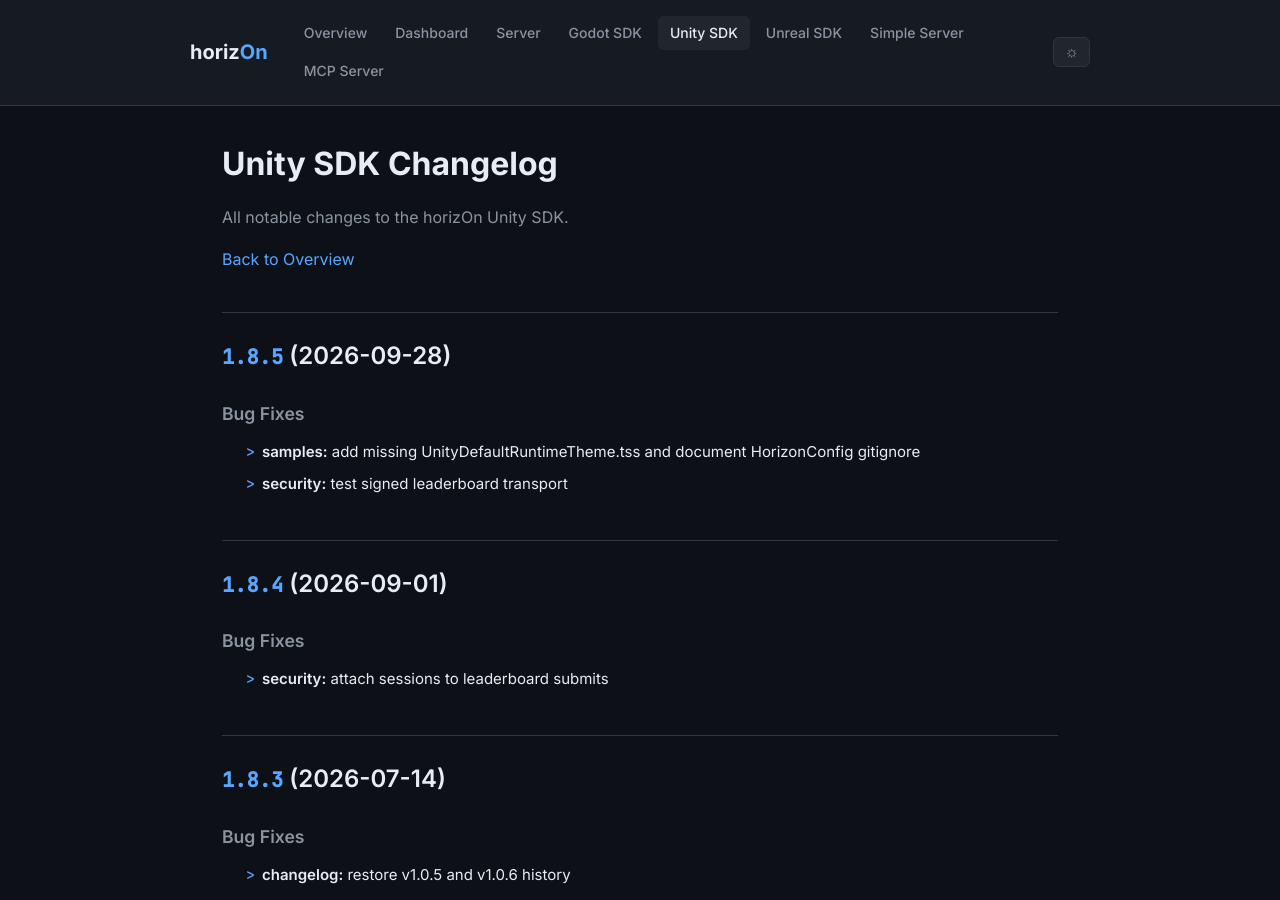
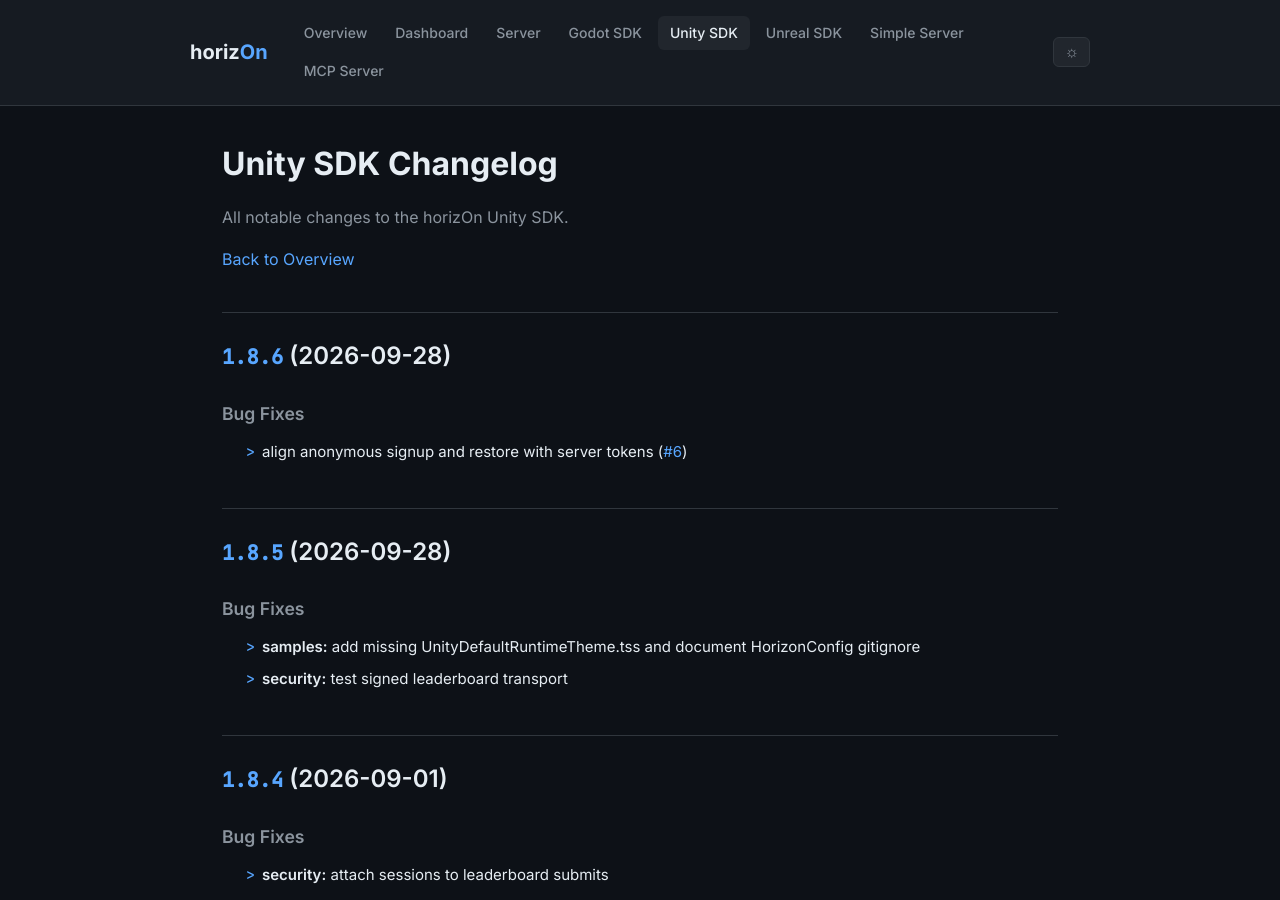
Before and after one commit to ProjectMakersDE/horizOn-Changelog, a Jekyll site: the page built from unity-sdk-changelog.md, in a window 1280 px wide and 900 px high. Built offline with Jekyll 4.4.1, drawn with Linux system fonts in a browser that asks for light colours.

Commit message:
chore: reconcile changelogs

```diff
--- a/unity-sdk-changelog.md
+++ b/unity-sdk-changelog.md
@@ -8,6 +8,13 @@ title: Unity SDK Changelog
 All notable changes to the horizOn Unity SDK.
 
 [Back to Overview](.)
+
+## [1.8.6](https://github.com/ProjectMakersDE/horizOn-SDK-Unity/compare/v1.8.5...v1.8.6) (2026-09-28)
+
+
+### Bug Fixes
+
+* align anonymous signup and restore with server tokens ([#6](https://github.com/ProjectMakersDE/horizOn-SDK-Unity/issues/6)) ([b3319a8](https://github.com/ProjectMakersDE/horizOn-SDK-Unity/commit/b3319a8b4da43aa68cdc96d641da6c12e86f2c60))
 
 ## [1.8.5](https://github.com/ProjectMakersDE/horizOn-SDK-Unity/compare/v1.8.4...v1.8.5) (2026-09-28)
 
```
Also changed, not shown: index.md (+1 -1 lines).
